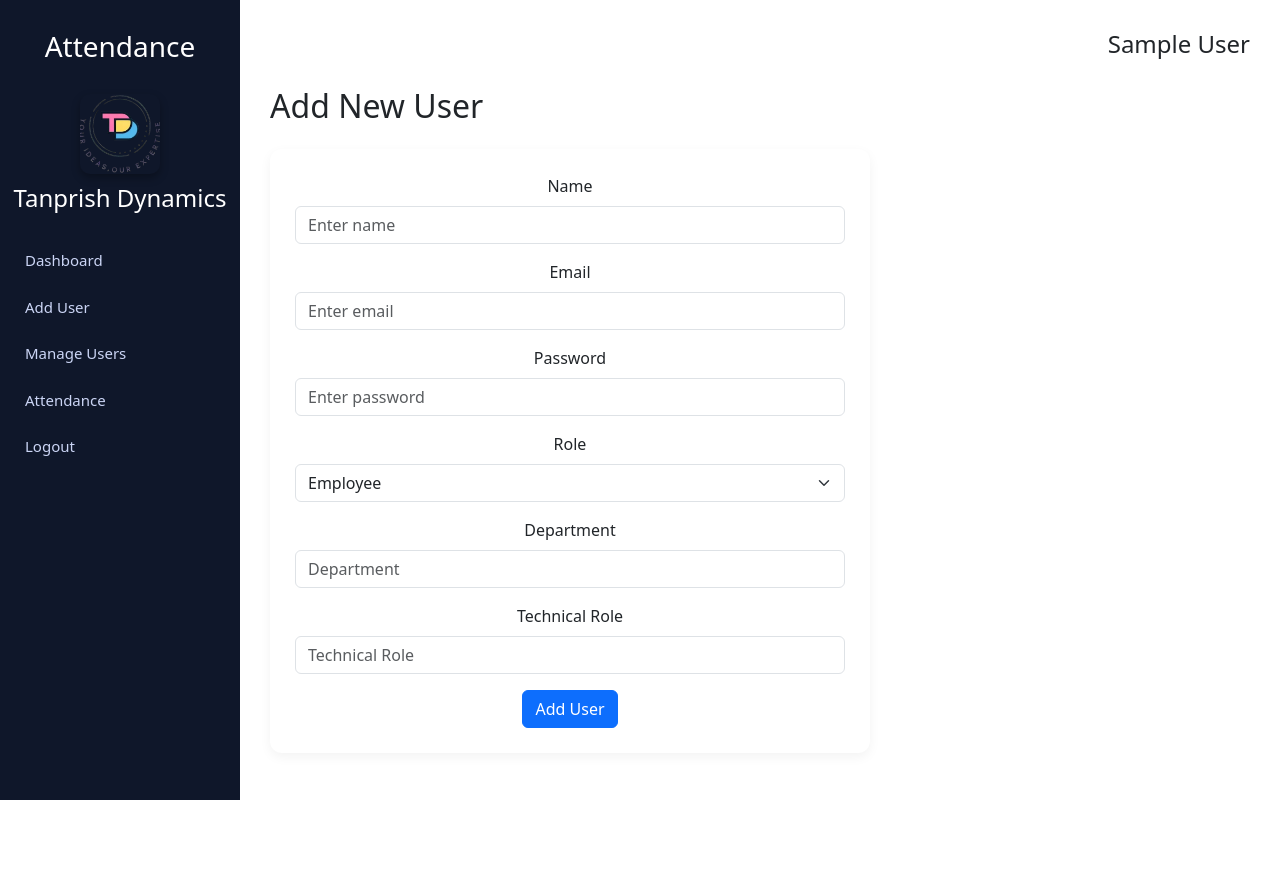
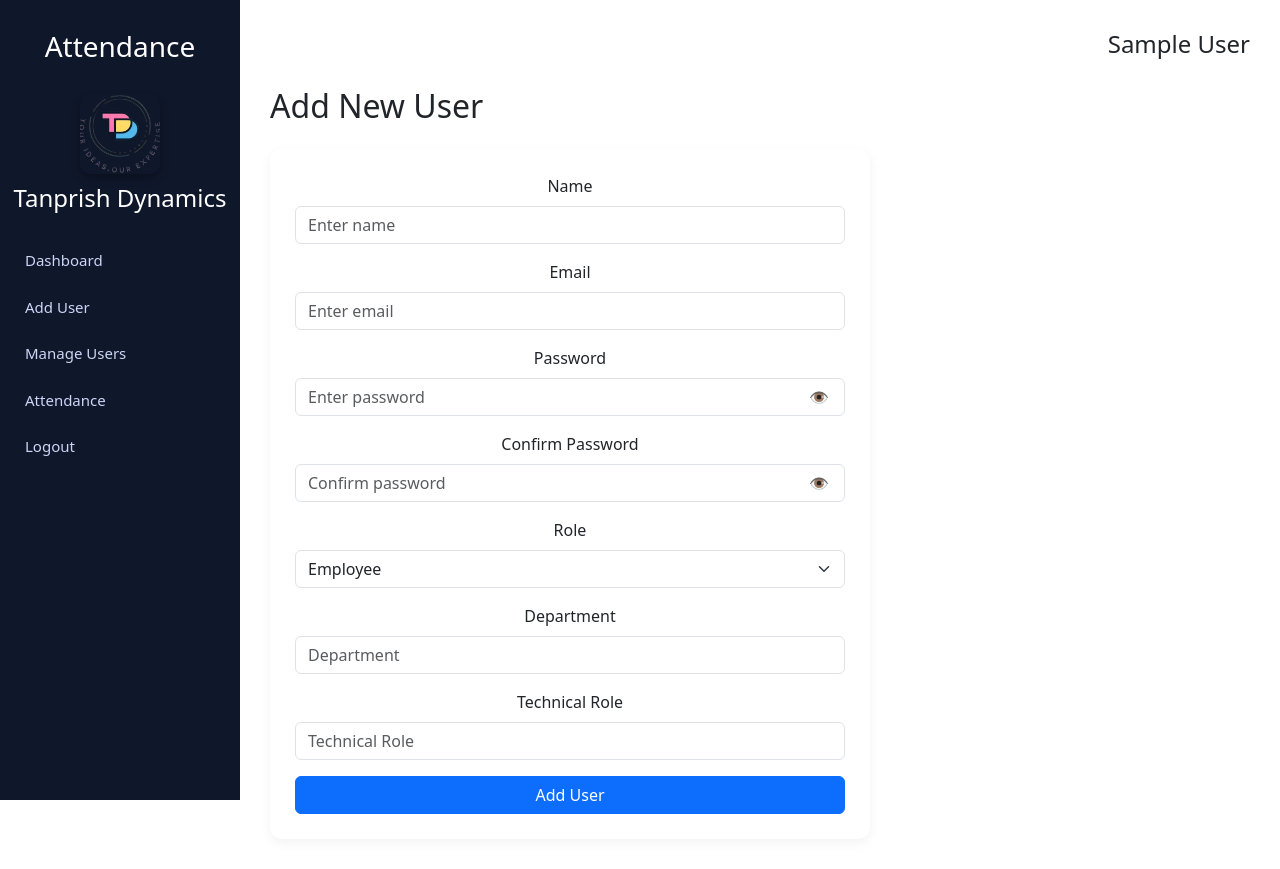
Before and after one commit to kushalvermaaven/attendance-, a Flask app: page /add_user in a window 1280 px wide. Before the commit the page ends 800 px from the top, so only its background shows below. Run offline with Flask 3, Linux system fonts and the light colour scheme; the visitor is signed in with stand-in values (Sample User, id 1).

Commit message:
updated add user page with password toggle and validation

```diff
--- a/app.py
+++ b/app.py
@@ -3,7 +3,9 @@ import sqlite3
 from datetime import datetime
 from werkzeug.security import generate_password_hash, check_password_hash
 from datetime import timedelta
-
+from werkzeug.security import generate_password_hash
+from flask import request, redirect, flash
+import sqlite3
 app = Flask(__name__)
 app.secret_key = "attendance_secret"
 
@@ -682,3 +684,42 @@ def calendar():
         return redirect("/")
 
     return render_template("calendar.html")
+
+@app.route('/add_user', methods=['GET', 'POST'])
+def add_user():
+    if request.method == 'POST':
+        name = request.form['name']
+        email = request.form['email']
+        password = request.form['password']
+        role = request.form['role']
+        department = request.form['department']
+        technical_role = request.form['technical_role']
+
+        # HASH PASSWORD
+        hashed_password = generate_password_hash(password)
+
+        conn = sqlite3.connect('database.db')
+        cursor = conn.cursor()
+
+        # CHECK EMAIL EXISTS
+        cursor.execute("SELECT * FROM users WHERE email=?", (email,))
+        existing_user = cursor.fetchone()
+
+        if existing_user:
+            flash("Email already exists!", "danger")
+            conn.close()
+            return redirect('/add_user')
+
+        # INSERT USER
+        cursor.execute("""
+            INSERT INTO users (name, email, password, role, department, technical_role)
+            VALUES (?, ?, ?, ?, ?, ?)
+        """, (name, email, hashed_password, role, department, technical_role))
+
+        conn.commit()
+        conn.close()
+
+        flash("User added successfully!", "success")
+        return redirect('/add_user')
+
+    return render_template('add_user.html')
--- a/templates/add_user.html
+++ b/templates/add_user.html
@@ -6,7 +6,7 @@
 
 <div class="card-box" style="max-width:600px">
 
-<form method="POST">
+<form method="POST" onsubmit="return validateForm()">
 
 <div class="mb-3">
 <label class="form-label">Name</label>
@@ -15,25 +15,52 @@
 
 <div class="mb-3">
 <label class="form-label">Email</label>
-<input name="email" class="form-control" placeholder="Enter email" required>
+<input type="email" name="email" class="form-control" placeholder="Enter email" required>
 </div>
 
+<!-- PASSWORD -->
 <div class="mb-3">
-<label class="form-label">Password</label>
-<input type="password" name="password" class="form-control" placeholder="Enter password" required>
+    <label class="form-label">Password</label>
+
+    <div class="position-relative">
+        <input type="password" id="password" name="password"
+               class="form-control pe-5" placeholder="Enter password" required>
+
+        <span onclick="togglePassword('password','eye1')" id="eye1"
+              class="position-absolute top-50 end-0 translate-middle-y me-3"
+              style="cursor:pointer;">
+            👁
+        </span>
+    </div>
+
+    <small id="passwordError" class="text-danger"></small>
+</div>
+<!-- CONFIRM PASSWORD -->
+<div class="mb-3">
+    <label class="form-label">Confirm Password</label>
+
+    <div class="position-relative">
+        <input type="password" id="confirm_password" name="confirm_password"
+               class="form-control pe-5" placeholder="Confirm password" required>
+
+        <span onclick="togglePassword('confirm_password','eye2')" id="eye2"
+              class="position-absolute top-50 end-0 translate-middle-y me-3"
+              style="cursor:pointer;">
+            👁
+        </span>
+    </div>
+
+    <small id="confirmError" class="text-danger"></small>
 </div>
 
 <div class="mb-3">
 <label class="form-label">Role</label>
 <select name="role" class="form-select">
-
 <option value="employee">Employee</option>
 <option value="intern">Intern</option>
 <option value="hr">HR</option>
-
 </select>
 </div>
-
 <div class="mb-3">
 <label class="form-label">Department</label>
 <input name="department" class="form-control" placeholder="Department">
@@ -44,7 +71,7 @@
 <input name="technical_role" class="form-control" placeholder="Technical Role">
 </div>
 
-<button class="btn btn-primary">Add User</button>
+<button class="btn btn-primary w-100">Add User</button>
 
 </form>
 
--- a/templates/base.html
+++ b/templates/base.html
@@ -46,7 +46,46 @@ style="width:80px; margin-bottom:10px;">
 {% endblock %}
 
 </div>
+<script>
+function togglePassword(passwordId, eyeId) {
+    const passwordField = document.getElementById(passwordId);
+    const eyeIcon = document.getElementById(eyeId);
 
+    if (passwordField.type === "password") {
+        passwordField.type = "text";
+        eyeIcon.textContent = "🙈";
+    } else {
+        passwordField.type = "password";
+        eyeIcon.textContent = "👁";
+    }
+}
+
+// VALIDATION
+function validateForm() {
+    const password = document.getElementById("password").value;
+    const confirm = document.getElementById("confirm_password").value;
+
+    let valid = true;
+
+    // Reset errors
+    document.getElementById("passwordError").innerText = "";
+    document.getElementById("confirmError").innerText = "";
+
+    // Password length check
+    if (password.length < 8) {
+        document.getElementById("passwordError").innerText = "Password must be at least 8 characters";
+        valid = false;
+    }
+
+    // Match check
+    if (password !== confirm) {
+        document.getElementById("confirmError").innerText = "Passwords do not match";
+        valid = false;
+    }
+
+    return valid;
+}
+</script>
 </body>
 
 </html>
--- a/templates/hr_dashboard.html
+++ b/templates/hr_dashboard.html
@@ -1,8 +1,4 @@
 <h2>HR Dashboard</h2>
-
-<a href="/add_user">Add Employee</a>
-<a href="/manage_users">Manage Users</a>
-<a href="/logout">Logout</a>
 
 {% extends "base.html" %}
 
```
Also changed, not shown: templates/login.html (+35 -3 lines).
